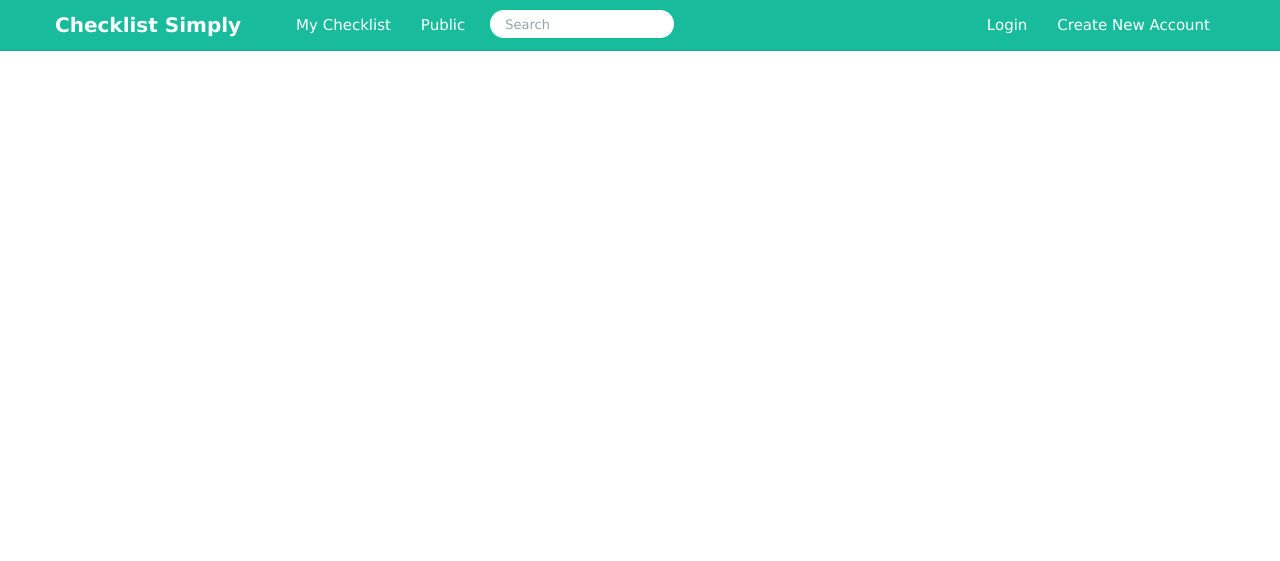
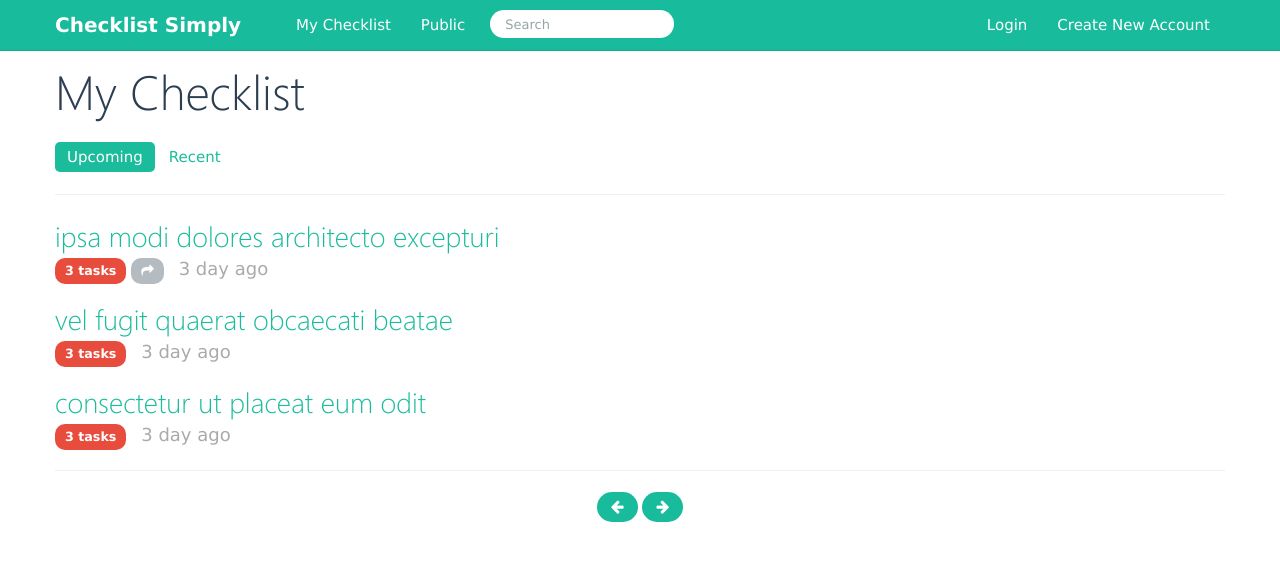
Before and after one commit to harrypotterismyname/django-skeleton, a Django app: template templates/mylist/home.html in a window 1280 px wide. Shown: the top 561 px of the page. Run offline with Django 3.2, Linux system fonts and the light colour scheme; the template is opened without the code that fills it, so the values that code supplies are empty; parts of the project's set-up code (start-up, migrations or seed data) failed here and were passed over; some libraries are stand-ins or nearby versions.

Commit message:
homepage tpl

```diff
--- a/static/css/main.css
+++ b/static/css/main.css
@@ -81,3 +81,22 @@ fieldset legend {
     height: 80px;
     margin-right: 10px;
 }
+
+.checklist-list {
+    padding: 0;
+    margin: 20px 0;
+}
+.checklist-list li {
+    display: block;
+}
+.checklist-list h3 {
+    margin-bottom: 0;
+}
+.checklist-list time {
+    font-weight: normal;
+    color: #aaa;
+    display: inline-block;
+    margin-left: 10px;
+    font-size: 18px;
+    line-height: 26px;
+}
--- a/templates/mylist/home.html
+++ b/templates/mylist/home.html
@@ -7,6 +7,48 @@
 <div class="container">
     <div class="row">
         <div class="span12">
+            <h1>{% trans "My Checklist" %}</h1>
+            <ul class="nav nav-pills">
+                <li class="active">
+                    <a href="#">Upcoming</a>
+                </li>
+                <li>
+                    <a href="#">Recent</a>
+                </li>
+            </ul>
+
+            <hr>
+
+            <ul class="checklist-list">
+                <li>
+                    <h3><a href="">{% lorem 5 w random %}</a></h3>
+                    <p>
+                        <span class="badge badge-important">3 tasks</span>
+                        <span class="badge"><i class="icon-share-alt"></i></span>
+                        <time>3 day ago</time>
+                    </p>
+                </li>
+                <li>
+                    <h3><a href="">{% lorem 5 w random %}</a></h3>
+                    <p>
+                        <span class="badge badge-important">3 tasks</span>
+                        <time>3 day ago</time>
+                    </p>
+                </li>
+                <li>
+                    <h3><a href="">{% lorem 5 w random %}</a></h3>
+                    <p>
+                        <span class="badge badge-important">3 tasks</span>
+                        <time>3 day ago</time>
+                    </p>
+                </li>
+            </ul>
+
+            <hr>
+            <ul class="pager">
+                <li><a href="#"><i class="icon-arrow-left"></i></a></li>
+                <li><a href="#"><i class="icon-arrow-right"></i></a></li>
+            </ul>
         </div>
     </div>
 </div>
```
